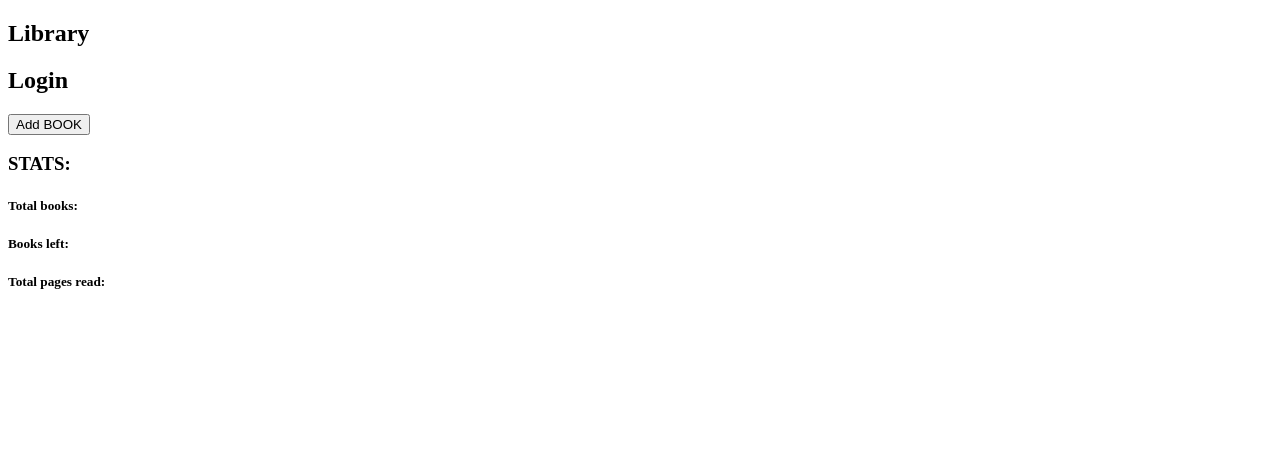
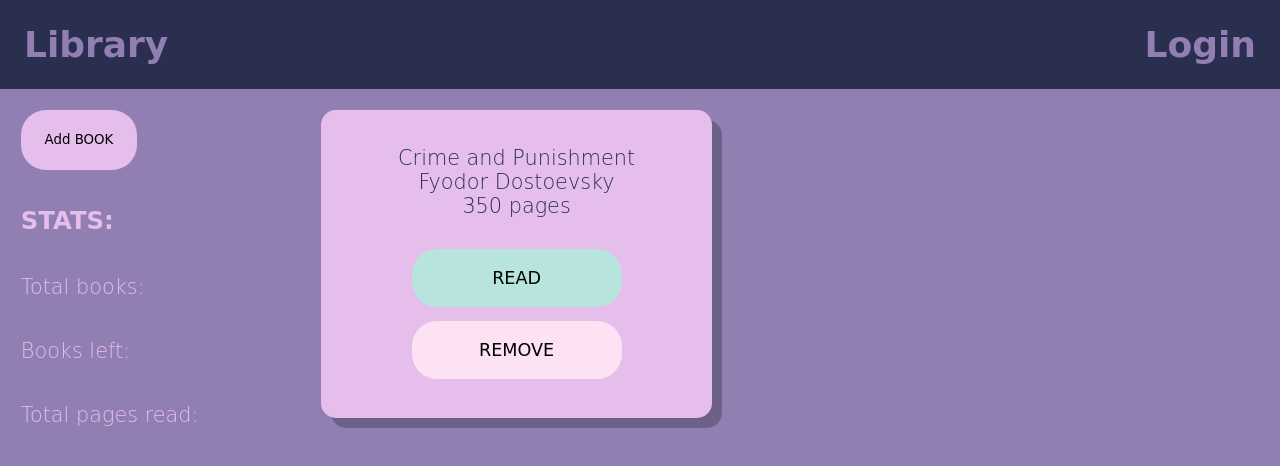
Before and after one commit to deliasoare/Library, a plain HTML site: page program/index.html in a window 1280 px wide. Drawn offline with Linux system fonts and the light colour scheme; a web font is replaced by a local one.

Commit message:
Implement initial layout w/ auxiliary mock book

```diff
--- a/program/index.html
+++ b/program/index.html
@@ -14,14 +14,28 @@
             <h2><span class="acc-icon"></span>Login</h2>
         </div>
         <div class="sidebar">
-            <button>Add BOOK</button>
-            <h3>STATS:</h3>
-            <h5>Total books:</h5>
-            <h5>Books left:</h5>
-            <h5>Total pages read:</h5>
+            <button class="add">Add BOOK</button>
+            <div class="stats">
+                <h3>STATS:</h3>
+                <p>Total books:</p>
+                <p>Books left:</p>
+                <p>Total pages read:</p>
+            </div>
         </div>
         <div class="main">
-            <div class="books"></div>
+            <div class="books">
+                <div class="card">
+                    <div class="info">
+                        <p>Crime and Punishment</p>
+                        <p>Fyodor Dostoevsky</p>
+                        <p>350 pages</p>
+                    </div>
+                    <div class="buttons">
+                        <button class="read">READ</button>
+                        <button class="remove">REMOVE</button>
+                    </div>
+                </div>
+            </div>
         </div>
     </div>
 </body>
--- a/program/styles.css
+++ b/program/styles.css
@@ -0,0 +1,134 @@
+@import url('https://fonts.googleapis.com/css2?family=Irish+Grover&family=Raleway&display=swap');
+:root {
+    --header:#2A2F4F;
+    --main:#917FB3;
+    --card:#e5beec;
+    --read:#B7E5DD;
+    --unread:#FF9999;
+    --remove:#FDE2F3;
+    --cardShadow:hsl(291, 10%, 49%);
+
+}
+* {
+    font-family: 'Irish Grover', cursive;
+    margin:0;
+    padding:0;
+}
+html, body {
+    height:100%;
+}
+.container {
+    min-height:100%;
+    display:grid;
+    grid-template-columns:minmax(300px, 1fr) 5fr;
+    grid-template-rows:1fr 8fr;
+}
+
+/* Grid placement */
+.header {
+    grid-row:1;
+    grid-column:1/3;
+}
+.sidebar {
+    grid-column:1;
+    grid-row:2;
+}
+.main {
+    grid-column:2;
+    grid-row:2;
+}
+
+/* Alignment within */
+.header, .sidebar {
+    padding:1em;
+}
+.header {
+    display:flex;
+    justify-content:space-between;
+    align-items:center;
+}
+.sidebar {
+    display:grid;
+    grid-template-rows:1fr 6fr;
+}
+.books {
+    display:grid;
+    grid-template-columns: repeat( auto-fit, minmax(250px, 1fr) );
+    grid-template-rows: repeat( auto-fit, minmax(350px, 1fr) );
+}
+.card {
+    max-width:350px;
+}
+.add {
+    max-height:60px;
+}
+/* Style */
+.sidebar, .main {
+    font-size:1.3rem;
+    font-weight:lighter;
+}
+.header {
+    background:var(--header);
+    color:var(--main);
+    font-size:1.5rem;
+}
+.sidebar, .main {
+    background:var(--main);
+}
+.sidebar {
+    color: var(--card);
+}
+button.add {
+    width:45%;
+    padding:1.1em;
+    border-radius:25px;
+    border:none;
+    background:var(--card);
+}
+.card {
+    margin:1em;
+    padding:1em;
+    display:flex;
+    flex-direction:column;
+    align-items:center;
+    justify-content:space-around;
+    background:var(--card);
+    border-radius:15px;
+    box-shadow:10px 10px 0 0 rgba(0, 0, 0, 0.24);
+    color:var(--header);
+}
+.info {
+    height:max(fit-content, 50%);
+    display:flex;
+    flex-direction:column;
+    align-items:center;
+    justify-content:stretch;
+    gap:10%;
+}
+.read, .remove {
+    display:block;
+    width:clamp(150px, 60%, 250px);
+    padding:1.1em;
+    border-radius:25px;
+    border:none;
+    font-size:1.1rem;
+}
+.read {
+    background:var(--read);
+}
+.remove {
+    background:var(--remove);
+}
+.buttons {
+    width:100%;
+    height:50%;
+    display:flex;
+    flex-direction:column;
+    align-items:center;
+    gap:10%;
+}
+.stats {
+    display:flex;
+    flex-direction:column;
+    gap:7%;
+}
```
Also changed, not shown: linter/package.json (added, +17 -0 lines), program/.eslintrc.json (added), 1 other file.
